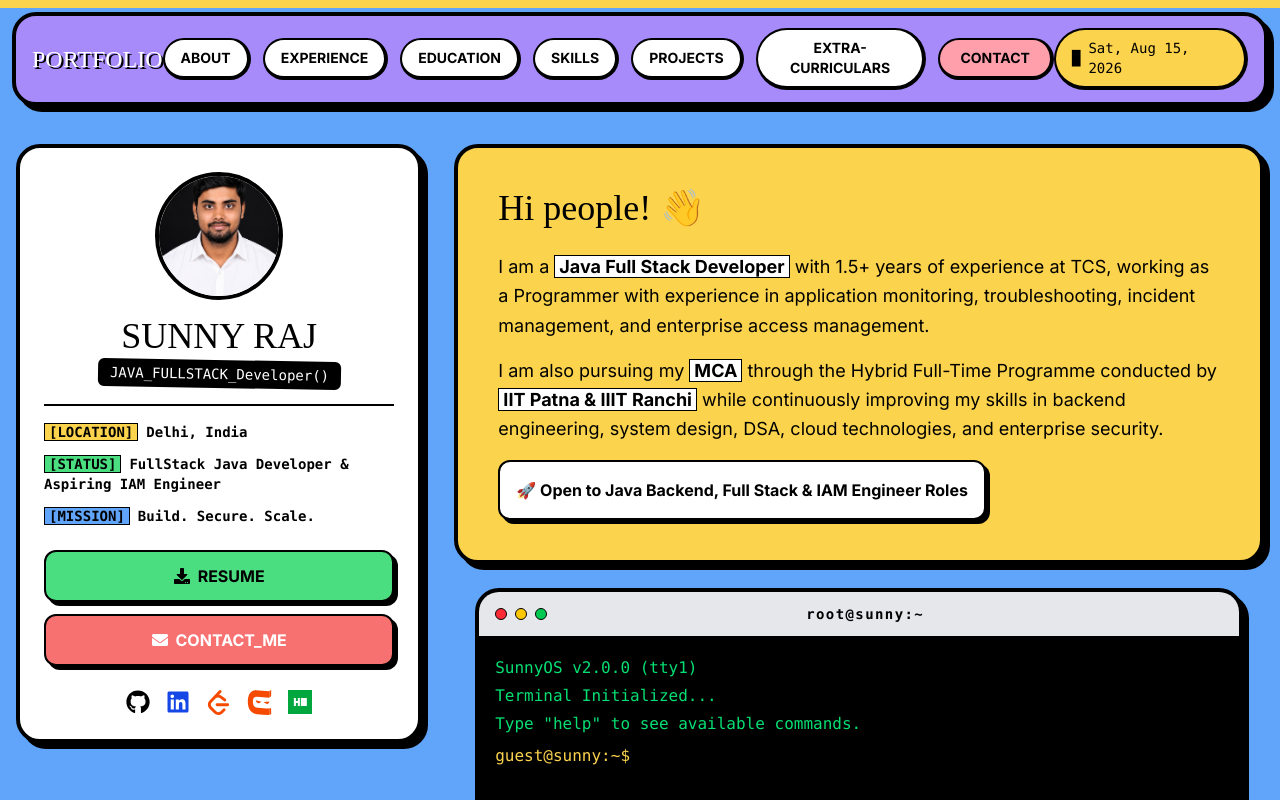
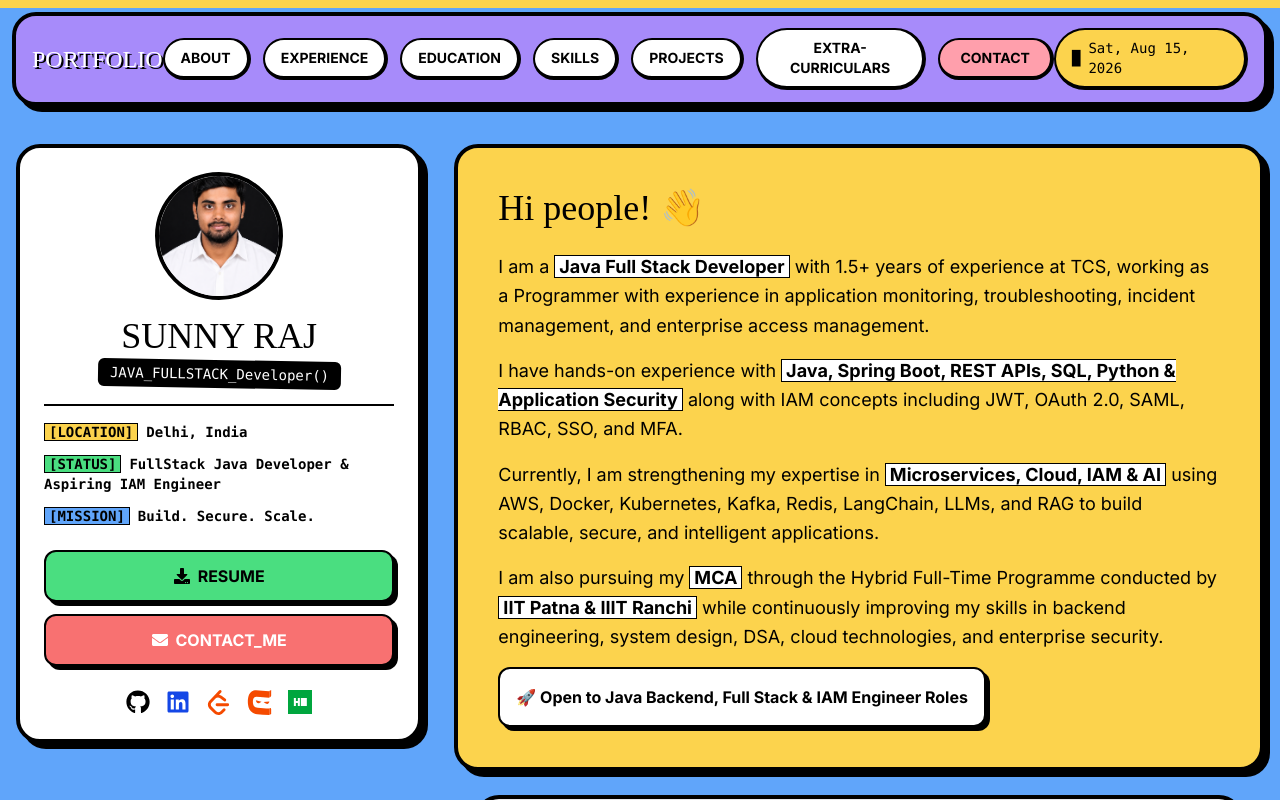
Before and after one commit to rajSunny5714/new-portfolio, a React (Vite) app: page / in a window 1280 px wide. Shown: the top 800 px of the page. Built offline with nearby package versions, Linux system fonts and the light colour scheme; the HTML template or start-up script is replaced by a standard one; a web font is replaced by a local one.

Commit message:
Refactor Hero component with new skills and experience
Updated Hero component with enhanced content and skills.

```diff
--- a/src/components/sections/Hero.tsx
+++ b/src/components/sections/Hero.tsx
@@ -151,6 +151,22 @@ const Hero = () => {
         </p>
 
         <p className="text-lg font-medium leading-relaxed mb-4">
+          I have hands-on experience with{' '}
+          <span className="font-bold bg-white px-1 border border-black">
+            Java, Spring Boot, REST APIs, SQL, Python & Application Security
+          </span>{' '}
+          along with IAM concepts including JWT, OAuth 2.0, SAML, RBAC, SSO, and MFA.
+        </p>
+
+        <p className="text-lg font-medium leading-relaxed mb-4">
+          Currently, I am strengthening my expertise in{' '}
+          <span className="font-bold bg-white px-1 border border-black">
+            Microservices, Cloud, IAM & AI
+          </span>{' '}
+          using AWS, Docker, Kubernetes, Kafka, Redis, LangChain, LLMs, and RAG to build scalable, secure, and intelligent applications.
+        </p>
+
+        <p className="text-lg font-medium leading-relaxed mb-4">
           I am also pursuing my{' '}
           <span className="font-bold bg-white px-1 border border-black">
             MCA
```
